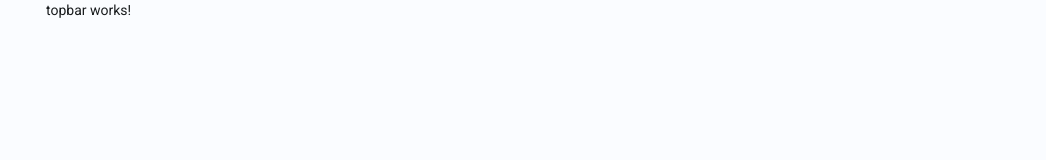
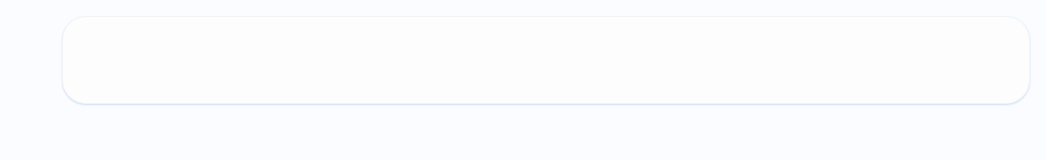
Before and after one commit to ZahraAbdolalian/ng-craft-studio, an Angular app: page / in a window 1280 px wide. Shown: the top 160 px of the page, without its empty margins (234-1280 px from the left). Built offline with nearby package versions, Linux system fonts and the light colour scheme.

Commit message:
add ncs card to topbar

```diff
--- a/src/app/layout/app-shell/app-shell.html
+++ b/src/app/layout/app-shell/app-shell.html
@@ -1,6 +1,6 @@
 <div class="min-h-screen bg-[#fafcff]">
     <app-sidebar />
-    <div class="min-h-screen pl-70">
+    <div class="min-h-screen pl-74">
         <app-topbar />
 
         <main class="p-6">
--- a/src/app/layout/app-shell/app-shell.ts
+++ b/src/app/layout/app-shell/app-shell.ts
@@ -7,7 +7,6 @@ import { RouterOutlet } from '@angular/router';
   selector: 'app-app-shell',
   imports: [Sidebar, Topbar, RouterOutlet],
   templateUrl: './app-shell.html',
-  styleUrl: './app-shell.scss',
-  changeDetection: ChangeDetectionStrategy.OnPush,
+  styleUrl: './app-shell.scss'
 })
 export class AppShell {}
--- a/src/app/layout/topbar/topbar.html
+++ b/src/app/layout/topbar/topbar.html
@@ -1 +1,3 @@
-<p>topbar works!</p>
+<app-ncs-card class="fixed top-4 left-74 right-4 h-22">
+
+</app-ncs-card>
--- a/src/app/layout/topbar/topbar.ts
+++ b/src/app/layout/topbar/topbar.ts
@@ -1,8 +1,9 @@
 import { ChangeDetectionStrategy, Component } from '@angular/core';
+import { NcsCard } from '../../shared/ncs-card/ncs-card';
 
 @Component({
   selector: 'app-topbar',
-  imports: [],
+  imports: [NcsCard],
   templateUrl: './topbar.html',
   styleUrl: './topbar.scss',
   changeDetection: ChangeDetectionStrategy.OnPush,
```
